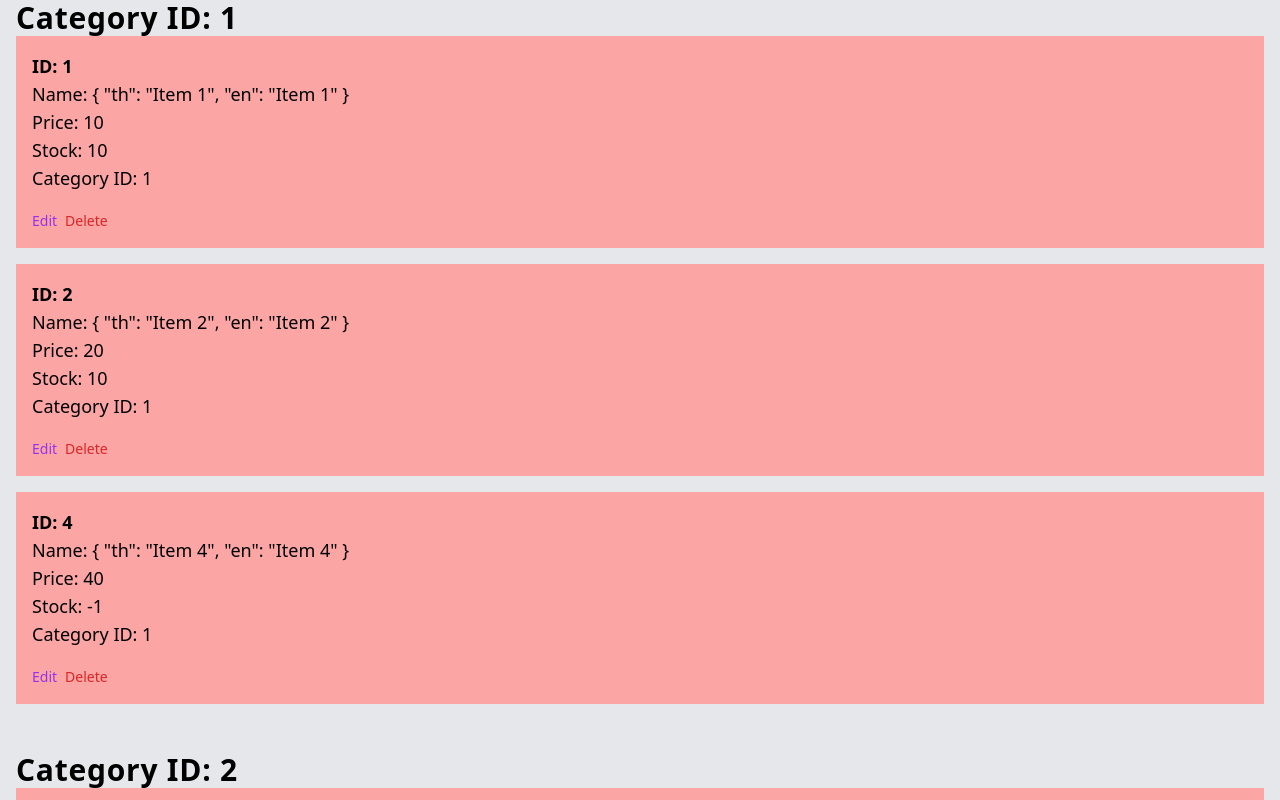
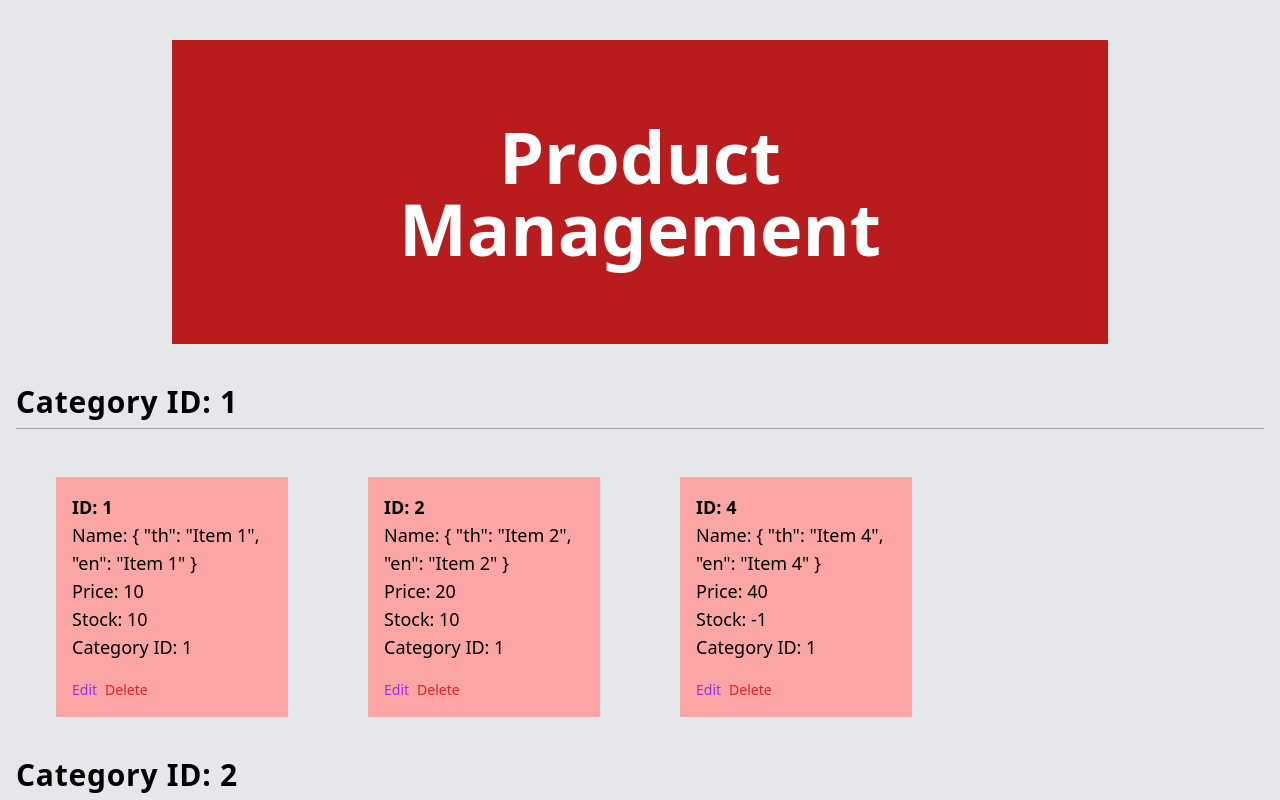
Before and after one commit to bestzige/PROJECT2-SEC-2-Mairuu, a Vue app: page / in a window 1280 px wide. Shown: the part 380-1180 px from the top of the page. Built offline with nearby package versions, Linux system fonts and the light colour scheme; data requests are answered from the project's data file.

Commit message:
Rearrange Product List

```diff
--- a/src/components/admin/BaseCard.vue
+++ b/src/components/admin/BaseCard.vue
@@ -43,7 +43,7 @@ loadItems()
 </script>
 
 <template>
-  <div class="bg-red-300 p-4 mb-4">
+  <div class="bg-red-300 p-4 m-10">
     <div>
       <div class="text-lg font-semibold">ID: {{ item.id }}</div>
       <div class="text-lg">Name: {{ item.name }}</div>
--- a/src/components/admin/ProductManager.vue
+++ b/src/components/admin/ProductManager.vue
@@ -2,7 +2,7 @@
 import BaseCard from './BaseCard.vue'
 import { ref, onMounted, computed } from 'vue'
 import { getItems } from '../../utils/fetch'
-import { API_ENDPOINT } from '@/utils/constants';
+import { API_ENDPOINT } from '@/utils/constants'
 
 const items = ref([])
 
@@ -25,7 +25,7 @@ onMounted(async () => {
 
 const categorizedItems = computed(() => {
   const categorized = {}
-  items.value.forEach(item => {
+  items.value.forEach((item) => {
     if (!categorized[item.categoryId]) {
       categorized[item.categoryId] = []
     }
@@ -36,16 +36,30 @@ const categorizedItems = computed(() => {
 </script>
 
 <template>
-  <div>
-    <div v-for="(categoryItems, categoryId) in categorizedItems" :key="categoryId" class="bg-gray-200 p-4">
-      <div>
+  <div class="bg-gray-200 p-4">
+    <div class="flex justify-center">
+      <div class="bg-red-700 text-white w-3/4 p-20 m-10 text-center">
+        <h1 class="text-7xl font-bold">Product Management</h1>
+
+      </div>
+    </div>
+    <div class="flex flex-col">
+      <div
+        v-for="(categoryItems, categoryId) in categorizedItems"
+        :key="categoryId"
+        class="bg-gray-200"
+      >
         <div class="text-3xl font-semibold tracking-wide">Category ID: {{ categoryId }}</div>
-        <div v-for="(item, index) in categoryItems" :key="index">
-          <BaseCard :item="item" @edit="editItem" @delete="deleteItem" />
+        <hr class="border-gray-400 my-2">
+        <div class="flex flex-wrap">
+          <div v-for="(item, index) in categoryItems" :key="index" class="w-1/4">
+            <BaseCard :item="item" @edit="editItem" @delete="deleteItem" />
+          </div>
         </div>
       </div>
     </div>
   </div>
+
 </template>
 
 <style scoped></style>
```
Also changed, not shown: src/components/admin/EditModal.vue (added).
